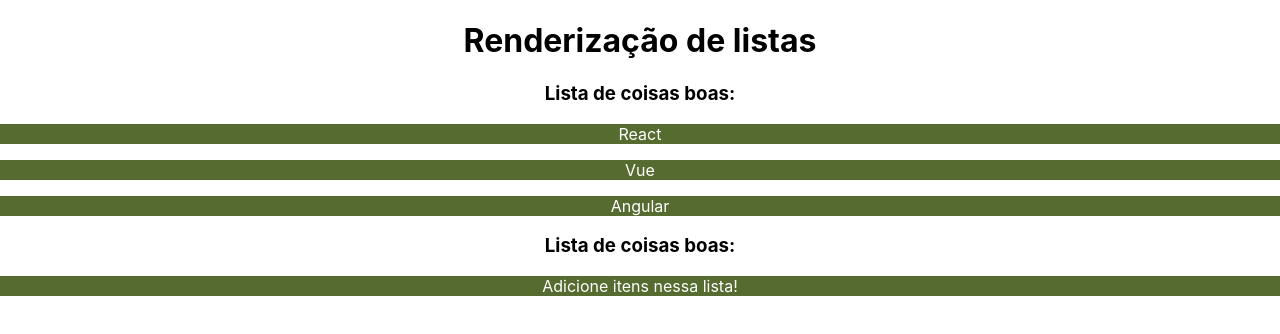
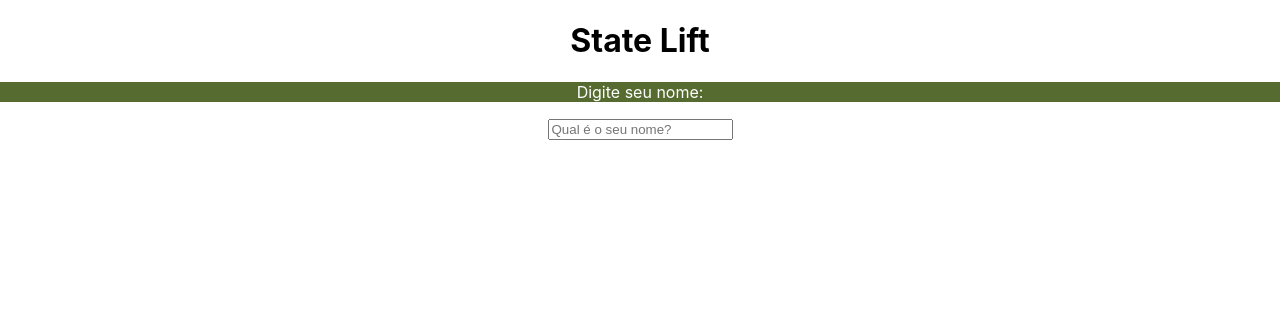
Before and after one commit to andreaugusto-sourc/aprendendoReact, a React (Create React App) app: page / in a window 1280 px wide. Shown: the top 334 px of the page. Built offline with nearby package versions, Linux system fonts and the light colour scheme.

Commit message:
State Lift

```diff
--- a/src/App.js
+++ b/src/App.js
@@ -1,15 +1,15 @@
 import './App.css';
-import OutraLista from './components/OutraLista';
+import { useState } from 'react';
+import SeuNome from './components/SeuNome';
+import Saudacao from './components/Saudacao';
 
 function App() {
-
-  const minhaLista = ['React','Vue','Angular'];
-
+  const [nome,setNome] = useState();
   return (
     <div className="App">
-      <h1>Renderização de listas</h1>
-      <OutraLista itens={minhaLista} />
-      <OutraLista itens={[]} />
+      <h1>State Lift</h1>
+      <SeuNome setNome={setNome}/>
+      <Saudacao nome={nome} />
     </div>
   );
 }
--- /dev/null
+++ b/src/components/Saudacao.js
@@ -0,0 +1,5 @@
+function Saudacao({nome}){
+    return <>{nome && <p>Saudação, {nome}!</p>}</>
+}
+
+export default Saudacao;
--- /dev/null
+++ b/src/components/SeuNome.js
@@ -0,0 +1,10 @@
+function SeuNome({setNome}){
+    return(
+        <div>
+        <p>Digite seu nome:</p>
+        <input type="text" placeholder="Qual é o seu nome?" onChange={(e) => setNome(e.target.value)} />
+        </div>
+    );
+}
+
+export default SeuNome;
```
